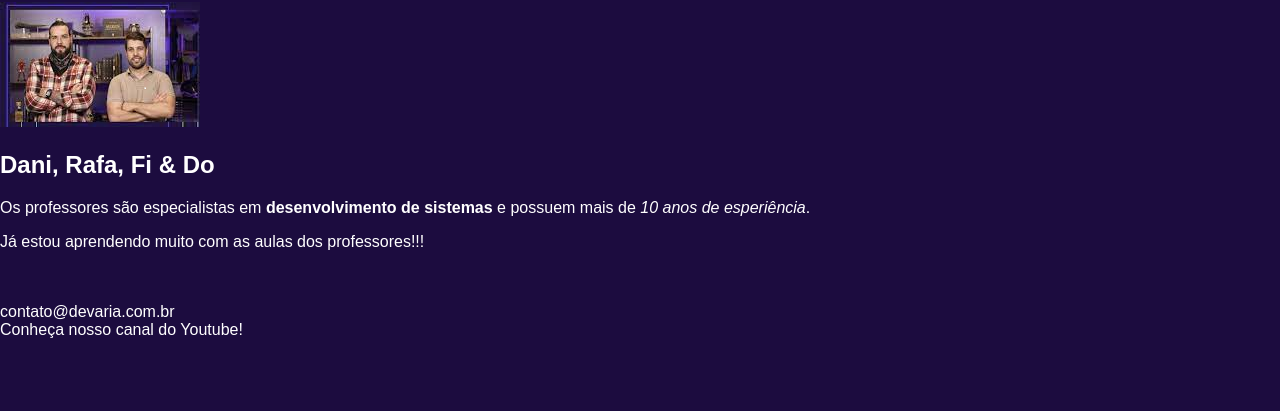
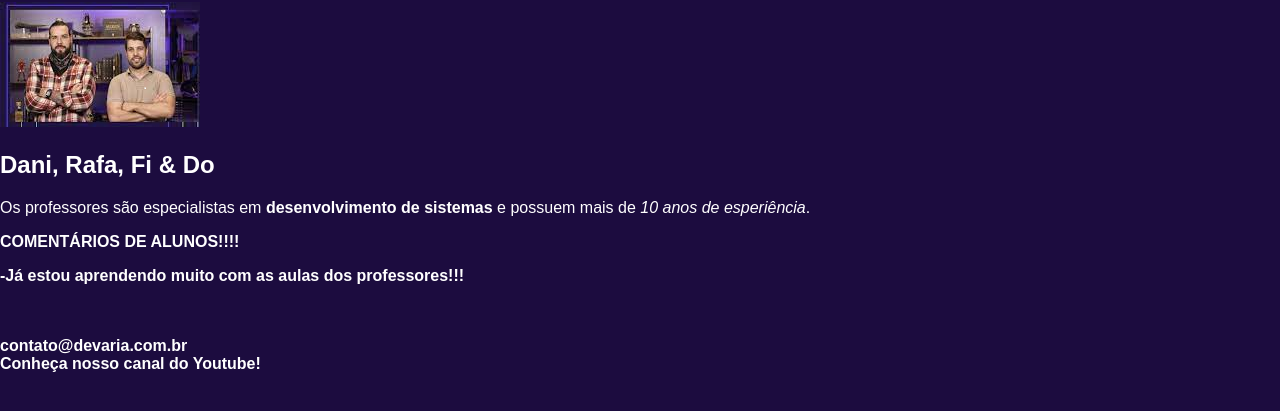
Before and after one commit to GilAlvesOliveira/Devaria-Css, a plain HTML site: page Professores.html in a window 1280 px wide. Shown: the part 171-582 px from the top of the page. Drawn offline with Linux system fonts and the light colour scheme.

Commit message:
Mais um detalhe no comentário de aluno

```diff
--- a/Professores.html
+++ b/Professores.html
@@ -33,8 +33,13 @@
                     <p>
                         Os professores são especialistas em <strong>desenvolvimento de sistemas</strong> e possuem mais de <em>10 anos de esperiência</em>.
                     </p>
-                    <p>
-                        Já estou aprendendo muito com as aulas dos professores!!!
+                    <b>
+                    <b>
+                        <p>
+                         COMENTÁRIOS DE ALUNOS!!!!
+                        </p>
+                        <p>
+                        -Já estou aprendendo muito com as aulas dos professores!!!
                     </p>
                 </article>
             </section>
```
